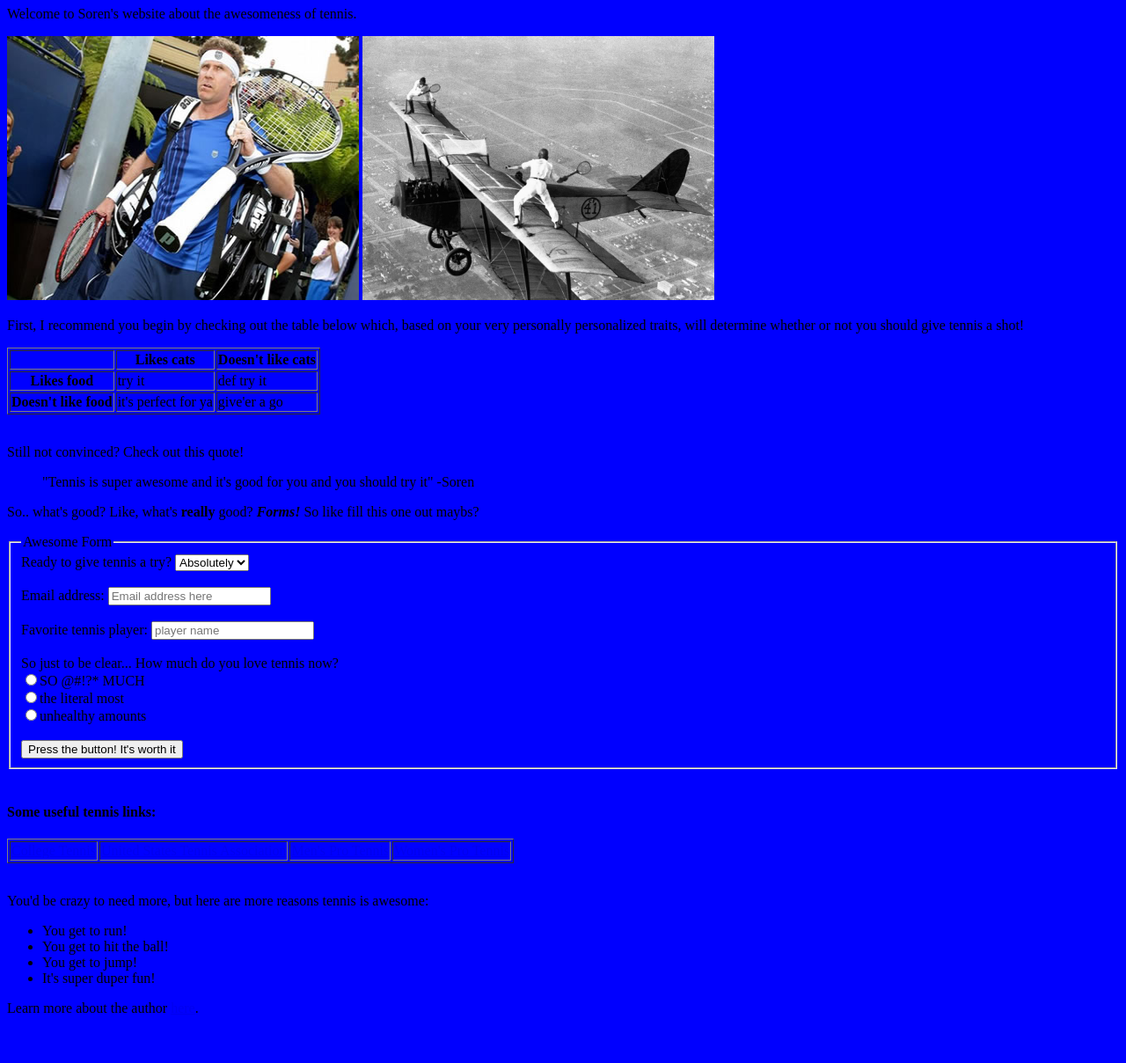
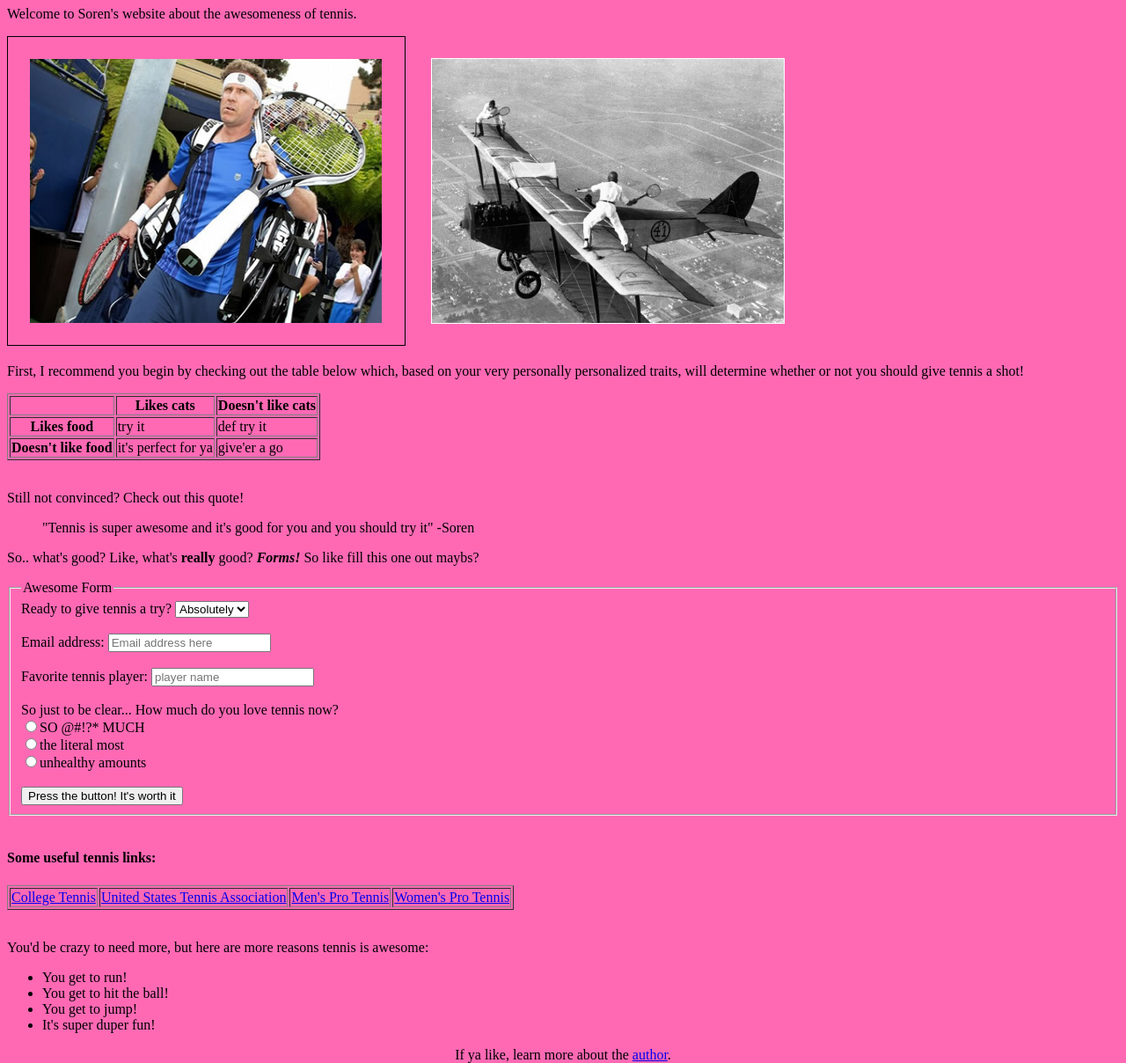
Before and after one commit to soreasy/soreasy.github.io, a plain HTML site: page index.html in a window 1280 px wide. Shown: the part 73-1281 px from the top of the page at 88% size. Before the commit the page ends 1236 px from the top, so only its background shows below. Drawn offline with Linux system fonts and the light colour scheme.

Commit message:
adds styling to footer, links, and images

```diff
--- a/index.html
+++ b/index.html
@@ -11,8 +11,8 @@
 		<p>Welcome to Soren's website about the awesomeness of tennis.</p>
 	</div>
 
-	<img src="ferrel.jpg" alt="funny big racket pic" height="300" width="400">
-	<img src="dopeT.jpg" alt="old school tennis on a plane" height="300" width="400">
+	<img src="ferrel.jpg" alt="funny big racket pic" height="300" width="400" id="ferrel">
+	<img src="dopeT.jpg" alt="old school tennis on a plane" height="300" width="400" id="plane">
 
 	<div>
 		<p>First, I recommend you begin by checking out the table below which, based on your very personally personalized traits, will determine whether or not you should give tennis a shot!</p>
@@ -93,10 +93,10 @@
 	<h4>Some useful tennis links:</h4>
 	<table border="1">
 		<tr>
-			<td><a href="http://www.itatennis.com/">College Tennis</a></td>
-			<td><a href="https://www.usta.com/">United States Tennis Association</a></td>
-			<td><a href="http://www.atpworldtour.com/">Men's Pro Tennis</a></td>
-			<td><a href="http://www.wtatennis.com/">Women's Pro Tennis</a></td>
+			<td><a href="http://www.itatennis.com/" class="links">College Tennis</a></td>
+			<td><a href="https://www.usta.com/" class="links">United States Tennis Association</a></td>
+			<td><a href="http://www.atpworldtour.com/" class="links">Men's Pro Tennis</a></td>
+			<td><a href="http://www.wtatennis.com/" class="links">Women's Pro Tennis</a></td>
 		</tr>
 	</table>
 
@@ -109,7 +109,7 @@
 		<li>It's super duper fun!</li>
 	</ul>
 
-	<footer>Learn more about the author <a href="aboutme.html">here</a>.</footer>
+	<footer>If ya like, learn more about the <a href="aboutme.html" class="links">author</a>.</footer>
 
 </body>
 </html>
--- a/styles.css
+++ b/styles.css
@@ -1,3 +1,26 @@
 body {
-	background: blue;
+	background: hotpink;
 }
+
+footer {
+	position: absolute;
+	width: 40%;
+	left: 30%;
+	right: 30%;
+	text-align: center;
+	/*border: 1px solid black;*/
+}
+
+#ferrel {
+	padding: 2%;
+	border: 1px black ridge;
+}
+
+#plane {
+	margin: 2%;
+	border: 1px white ridge;
+}
+
+.links:visited {
+	color: green;
+}
```
Also changed, not shown: aboutme.html (+2 -0 lines), emailListSoon.html (+2 -0 lines).
